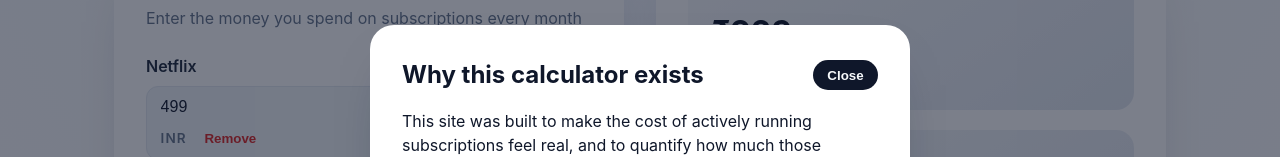
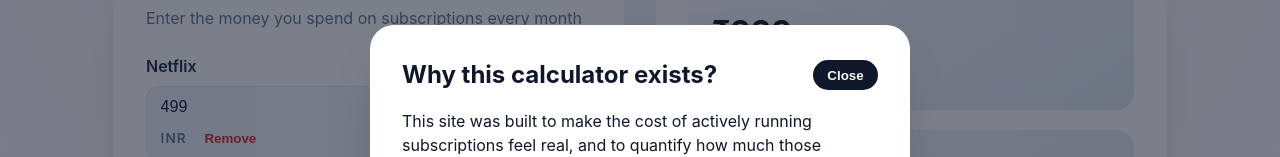
Before and after one commit to RakshithNM/subscription-calculator, a Vue app: page / in a window 1280 px wide. Both pictures are taken after a click on the button "Overview". Shown: the part 269-426 px from the top of the page. Built offline with nearby package versions, Linux system fonts and the light colour scheme.

Commit message:
Added a question mark

```diff
--- a/src/App.vue
+++ b/src/App.vue
@@ -27,7 +27,7 @@
     >
       <div class="modal__content">
         <div class="modal__header">
-          <h2 id="overview-title">Why this calculator exists</h2>
+          <h2 id="overview-title">Why this calculator exists?</h2>
           <button type="button" class="modal__close" @click="closeOverview">
             Close
           </button>
```
